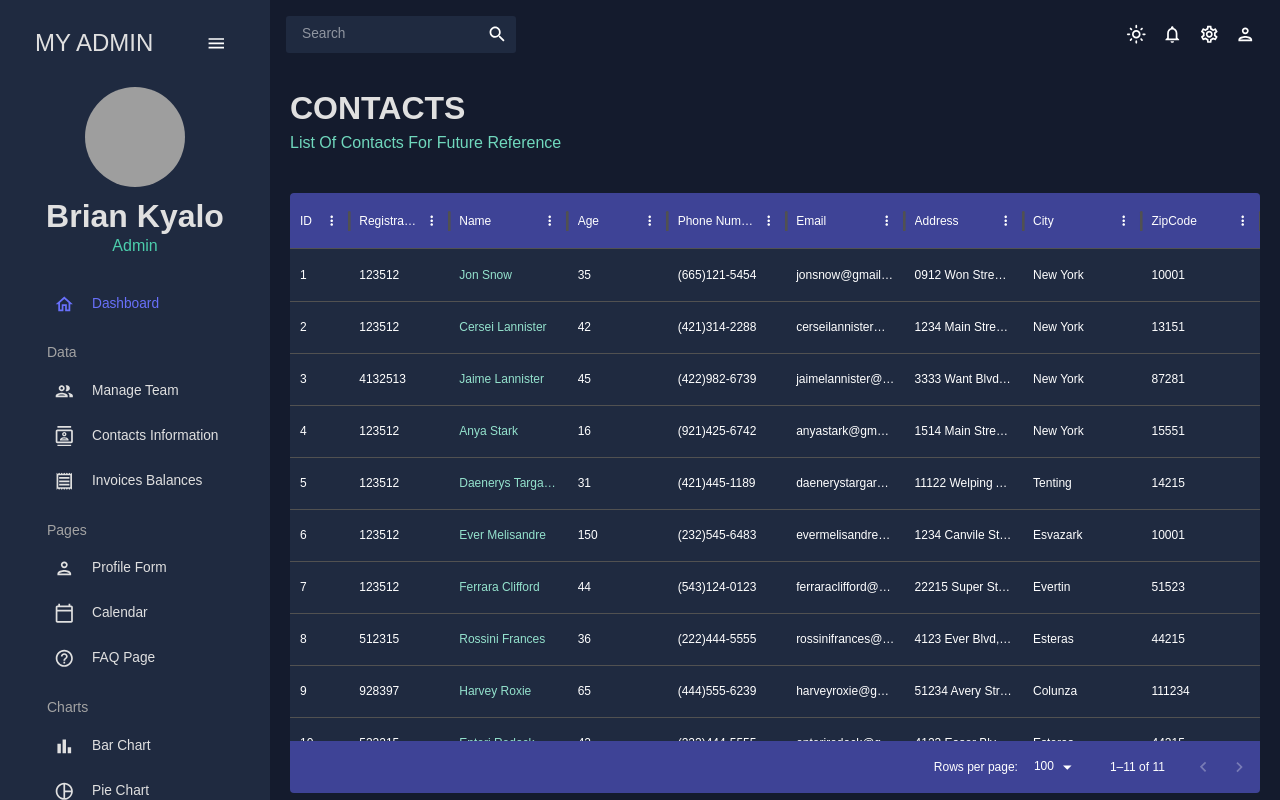
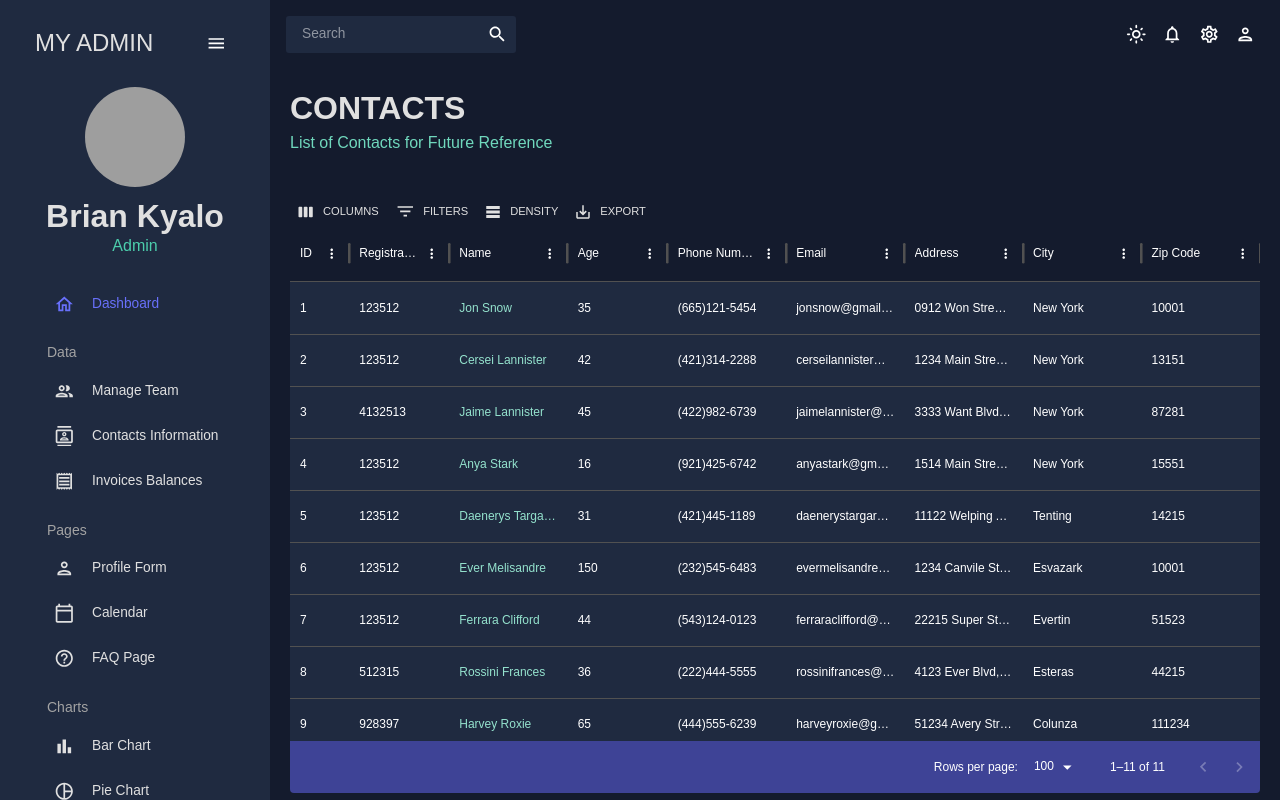
Before and after one commit to briancharlow/dashboard, a React (Create React App) app: page /contacts in a window 1280 px wide. Built offline with nearby package versions, Linux system fonts and the light colour scheme; grey boxes are pictures that could not be loaded.

Commit message:
adds the toolbar correctly using slots

```diff
--- a/src/scenes/contacts/index.jsx
+++ b/src/scenes/contacts/index.jsx
@@ -1,4 +1,4 @@
-import { Box, Toolbar } from "@mui/material";
+import { Box } from "@mui/material";
 import { DataGrid, GridToolbar } from "@mui/x-data-grid";
 import { tokens } from "../../theme";
 import { mockDataContacts } from "../../data/mockData";
@@ -8,6 +8,7 @@ import { useTheme } from "@mui/material";
 const Contacts = () => {
   const theme = useTheme();
   const colors = tokens(theme.palette.mode);
+
   const columns = [
     { field: "id", headerName: "ID", flex: 0.5 },
     { field: "registrarId", headerName: "Registrar ID" },
@@ -46,7 +47,7 @@ const Contacts = () => {
     },
     {
       field: "zipCode",
-      headerName: "ZipCode",
+      headerName: "Zip Code",
       flex: 1,
     },
   ];
@@ -55,7 +56,7 @@ const Contacts = () => {
     <Box m="20px">
       <Header
         title="CONTACTS"
-        subtitle="List Of Contacts For Future Reference"
+        subtitle="List of Contacts for Future Reference"
       />
       <Box
         m="40px 0 0 0"
@@ -70,7 +71,7 @@ const Contacts = () => {
           "& .name-column--cell": {
             color: colors.greenAccent[300],
           },
-          "& .MuiDataGrid-columnHeader": {
+          "& .MuiDataGrid-columnHeaders": {
             backgroundColor: colors.blueAccent[700],
             borderBottom: "none",
           },
@@ -81,7 +82,10 @@ const Contacts = () => {
             borderTop: "none",
             backgroundColor: colors.blueAccent[700],
           },
-          "& .MuiDataGrid-toolbarContainer  .MuiButton-text": {
+          "& .MuiCheckbox-root": {
+            color: `${colors.greenAccent[200]} !important`,
+          },
+          "& .MuiDataGrid-toolbarContainer .MuiButton-text": {
             color: `${colors.grey[100]} !important`,
           },
         }}
@@ -89,7 +93,9 @@ const Contacts = () => {
         <DataGrid
           rows={mockDataContacts}
           columns={columns}
-          components={{ Toolbar: GridToolbar }}
+          slots={{
+            toolbar: GridToolbar,
+          }}
         />
       </Box>
     </Box>
```
